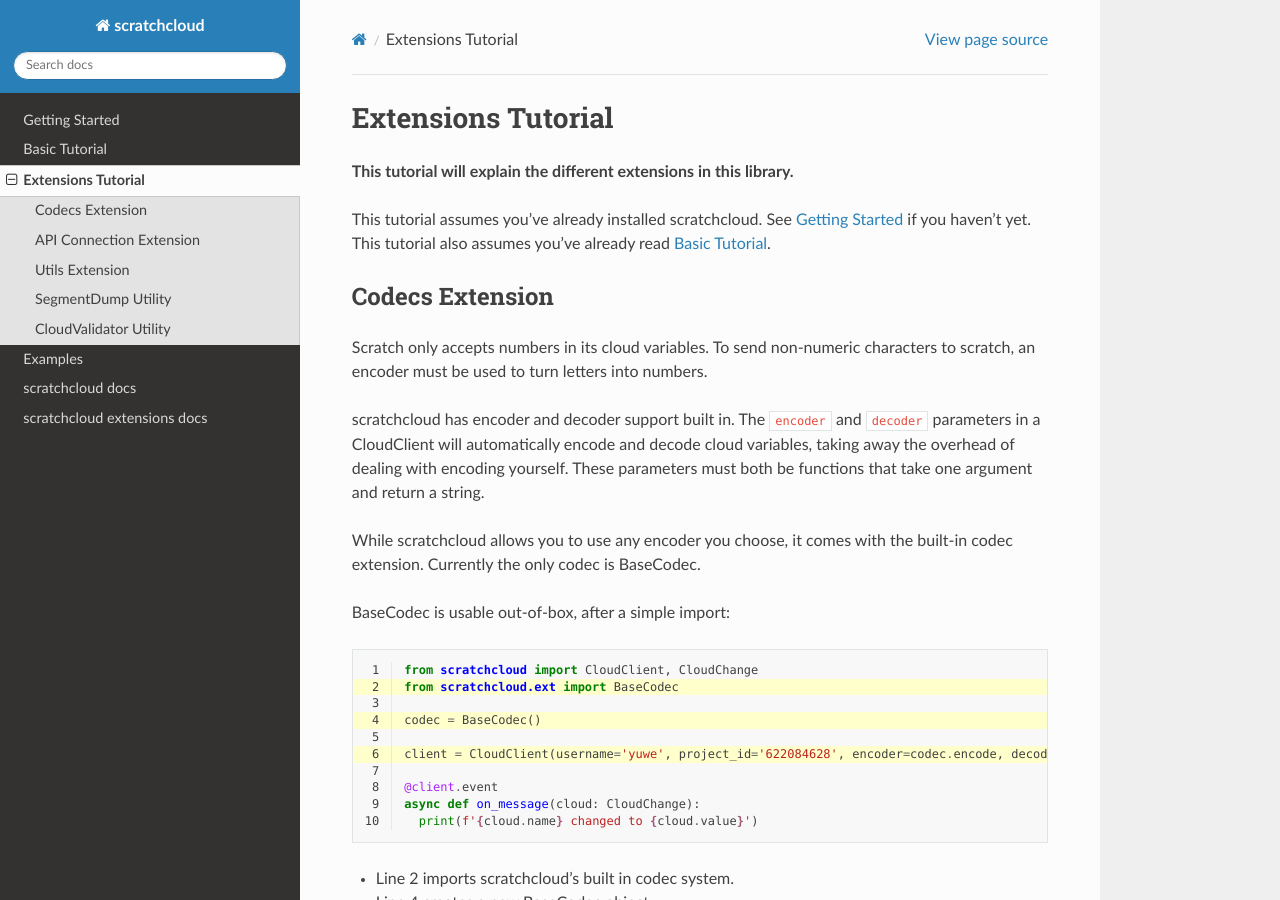
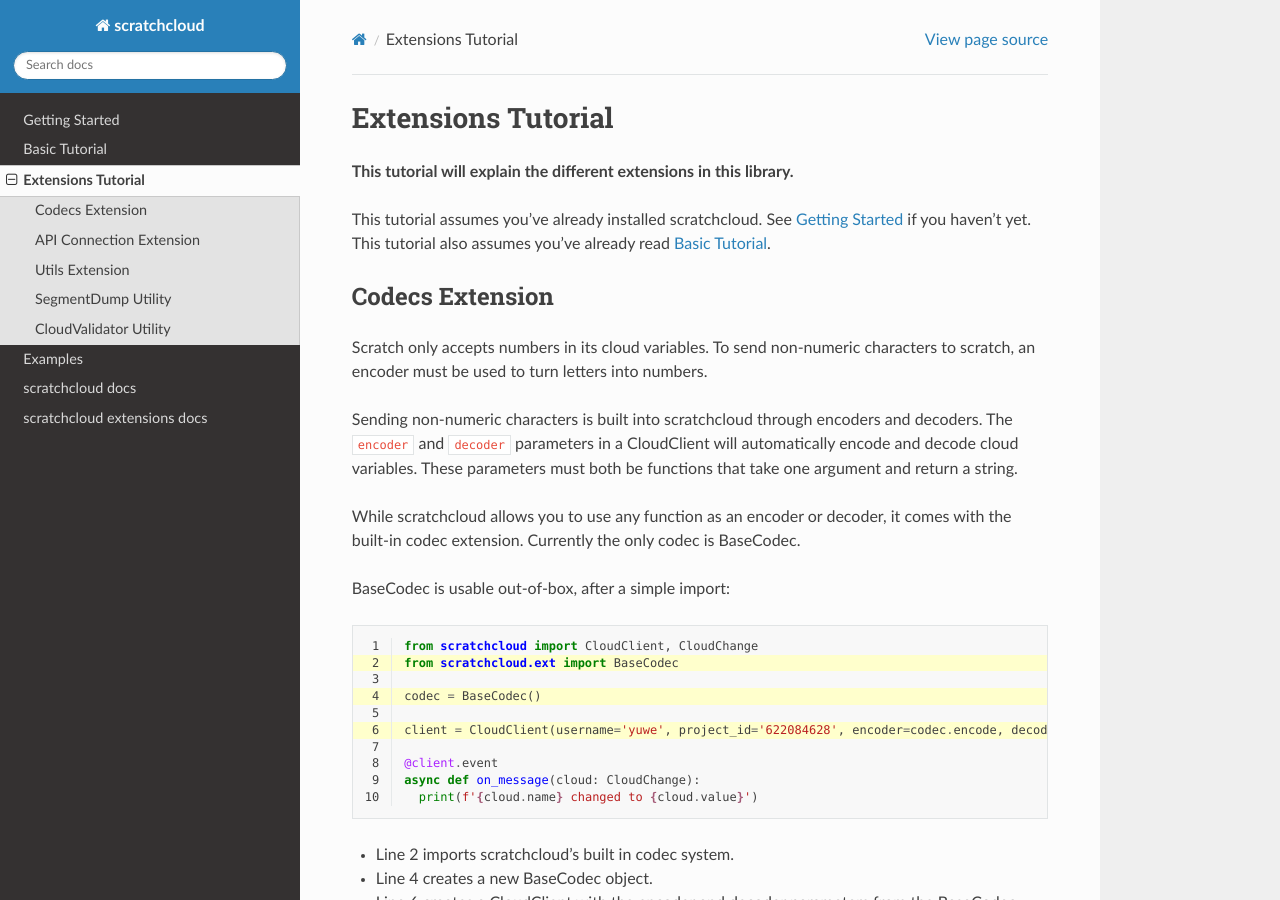
Before and after one commit to yuwex/scratchcloud, a Sphinx documentation site: the page built from sphinx/source/extensions_tutorial.rst, in a window 1280 px wide and 900 px high. Built offline with Sphinx 7.4.7 and the Read the Docs theme 2.0.0, drawn with Linux system fonts in a browser that asks for light colours.

Commit message:
changed some wording

```diff
--- a/sphinx/source/extensions_tutorial.rst
+++ b/sphinx/source/extensions_tutorial.rst
@@ -11,9 +11,9 @@
 
 Scratch only accepts numbers in its cloud variables. To send non-numeric characters to scratch, an encoder must be used to turn letters into numbers.
 
-scratchcloud has encoder and decoder support built in. The ``encoder`` and ``decoder`` parameters in a CloudClient will automatically encode and decode cloud variables, taking away the overhead of dealing with encoding yourself. These parameters must both be functions that take one argument and return a string.
+Sending non-numeric characters is built into scratchcloud through encoders and decoders. The ``encoder`` and ``decoder`` parameters in a CloudClient will automatically encode and decode cloud variables. These parameters must both be functions that take one argument and return a string.
 
-While scratchcloud allows you to use any encoder you choose, it comes with the built-in codec extension. Currently the only codec is BaseCodec.
+While scratchcloud allows you to use any function as an encoder or decoder, it comes with the built-in codec extension. Currently the only codec is BaseCodec.
 
 BaseCodec is usable out-of-box, after a simple import:
 
```
